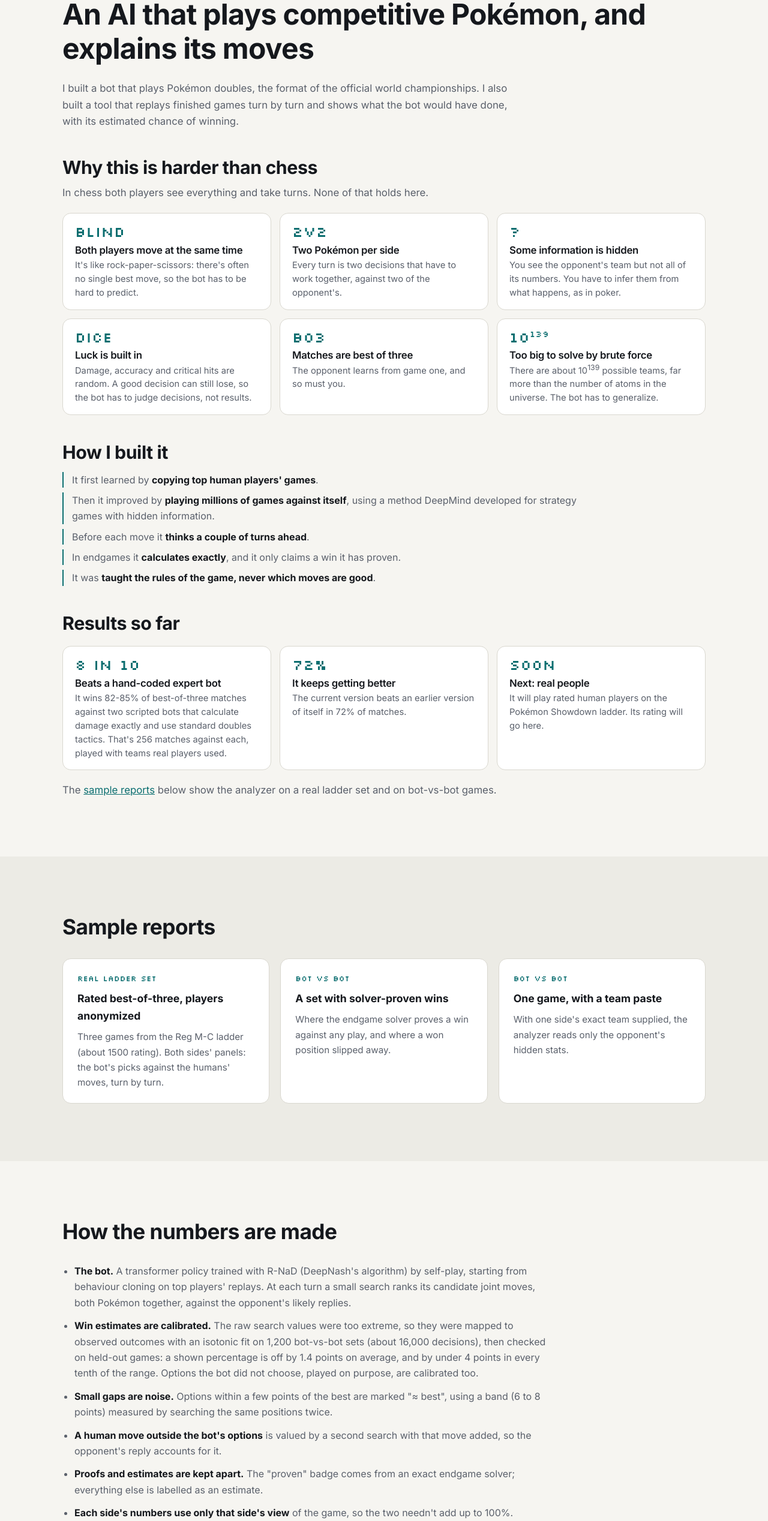
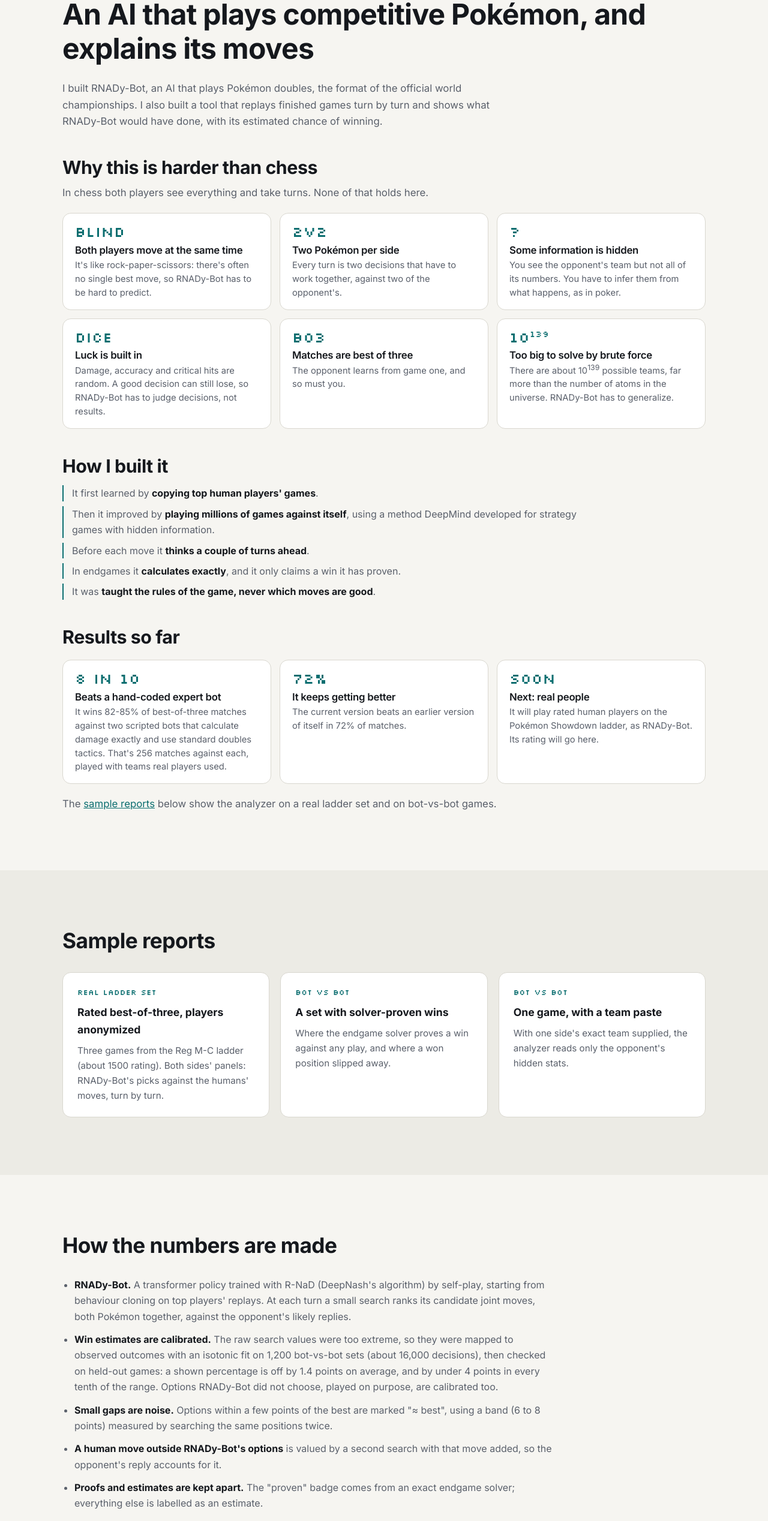
Before and after one commit to Pialmeida/Pialmeida.github.io, a website: page vgc/index.html in a window 1280 px wide. Shown: the part 240-2776 px from the top of the page at 60% size. Drawn offline with Linux system fonts and the light colour scheme.

Commit message:
VGC page: call the bot RNADy-Bot, its Showdown username (EN + PT)
Co-Authored-By: Claude Opus 5.5 <noreply@anthropic.com>
Claude-Session: https://claude.ai/code/session_01AgLsunUdnSu4SvmwsQNviU

```diff
--- a/vgc/index.html
+++ b/vgc/index.html
@@ -4,7 +4,7 @@
   <meta charset="UTF-8">
   <meta name="viewport" content="width=device-width, initial-scale=1.0">
   <title>Replay analyzer — Pedro Ivo Almeida</title>
-  <meta name="description" content="A post-game analyzer for Pokémon VGC best-of-three sets: what the self-play bot would have played each turn, with calibrated win estimates.">
+  <meta name="description" content="A post-game analyzer for Pokémon VGC best-of-three sets: what RNADy-Bot, a self-play bot, would have played each turn, with calibrated win estimates.">
   <link rel="alternate" hreflang="en" href="https://pialmeida.github.io/vgc/">
   <link rel="alternate" hreflang="pt-BR" href="https://pialmeida.github.io/pt/vgc/">
   <link rel="icon" href="/assets/favicon.svg" type="image/svg+xml">
@@ -39,8 +39,8 @@
         <p class="section-label pixel">Project · AI for competitive Pokémon</p>
         <h1>An AI that plays competitive Pokémon, and explains its moves</h1>
         <p class="vgc-lede">
-          I built a bot that plays Pokémon doubles, the format of the official world championships. I also built a
-          tool that replays finished games turn by turn and shows what the bot would have done, with its estimated
+          I built RNADy-Bot, an AI that plays Pokémon doubles, the format of the official world championships. I also built a
+          tool that replays finished games turn by turn and shows what RNADy-Bot would have done, with its estimated
           chance of winning.
         </p>
 
@@ -50,7 +50,7 @@
           <li>
             <h3>Both players move at the same time</h3>
             <p class="vgc-hard-stat pixel">Blind</p>
-            <p>It's like rock-paper-scissors: there's often no single best move, so the bot has to be hard to
+            <p>It's like rock-paper-scissors: there's often no single best move, so RNADy-Bot has to be hard to
               predict.</p>
           </li>
           <li>
@@ -67,7 +67,7 @@
           <li>
             <h3>Luck is built in</h3>
             <p class="vgc-hard-stat pixel">Dice</p>
-            <p>Damage, accuracy and critical hits are random. A good decision can still lose, so the bot has to judge
+            <p>Damage, accuracy and critical hits are random. A good decision can still lose, so RNADy-Bot has to judge
               decisions, not results.</p>
           </li>
           <li>
@@ -79,7 +79,7 @@
             <h3>Too big to solve by brute force</h3>
             <p class="vgc-hard-stat pixel">10<sup>139</sup></p>
             <p>There are about 10<sup>139</sup> possible teams, far more than the number of atoms in the universe.
-              The bot has to generalize.</p>
+              RNADy-Bot has to generalize.</p>
           </li>
         </ul>
 
@@ -109,7 +109,7 @@
           <li>
             <h3>Next: real people</h3>
             <p class="vgc-hard-stat pixel">Soon</p>
-            <p>It will play rated human players on the Pokémon Showdown ladder. Its rating will go here.</p>
+            <p>It will play rated human players on the Pokémon Showdown ladder, as RNADy-Bot. Its rating will go here.</p>
           </li>
         </ul>
         <p class="vgc-lede vgc-next">The <a href="#samples">sample reports</a> below show the analyzer on a real
@@ -125,7 +125,7 @@
             <span class="vgc-card-kicker pixel">Real ladder set</span>
             <span class="vgc-card-title">Rated best-of-three, players anonymized</span>
             <span class="vgc-card-text">Three games from the Reg M-C ladder (about 1500 rating). Both sides' panels:
-              the bot's picks against the humans' moves, turn by turn.</span>
+              RNADy-Bot's picks against the humans' moves, turn by turn.</span>
           </a>
           <a class="vgc-card" href="/vgc/reports/selfplay_proven_win.html">
             <span class="vgc-card-kicker pixel">Bot vs bot</span>
@@ -147,16 +147,16 @@
       <div class="container vgc-how">
         <h2>How the numbers are made</h2>
         <ul>
-          <li><strong>The bot.</strong> A transformer policy trained with R-NaD (DeepNash's algorithm) by self-play,
+          <li><strong>RNADy-Bot.</strong> A transformer policy trained with R-NaD (DeepNash's algorithm) by self-play,
             starting from behaviour cloning on top players' replays. At each turn a small search ranks its candidate
             joint moves, both Pokémon together, against the opponent's likely replies.</li>
           <li><strong>Win estimates are calibrated.</strong> The raw search values were too extreme, so they were
             mapped to observed outcomes with an isotonic fit on 1,200 bot-vs-bot sets (about 16,000 decisions), then
             checked on held-out games: a shown percentage is off by 1.4 points on average, and by under 4 points in
-            every tenth of the range. Options the bot did not choose, played on purpose, are calibrated too.</li>
+            every tenth of the range. Options RNADy-Bot did not choose, played on purpose, are calibrated too.</li>
           <li><strong>Small gaps are noise.</strong> Options within a few points of the best are marked
             "≈ best", using a band (6 to 8 points) measured by searching the same positions twice.</li>
-          <li><strong>A human move outside the bot's options</strong> is valued by a second search with that move
+          <li><strong>A human move outside RNADy-Bot's options</strong> is valued by a second search with that move
             added, so the opponent's reply accounts for it.</li>
           <li><strong>Proofs and estimates are kept apart.</strong> The "proven" badge comes from an exact endgame
             solver; everything else is labelled as an estimate.</li>
```
Also changed, not shown: pt/vgc/index.html (+11 -11 lines).
